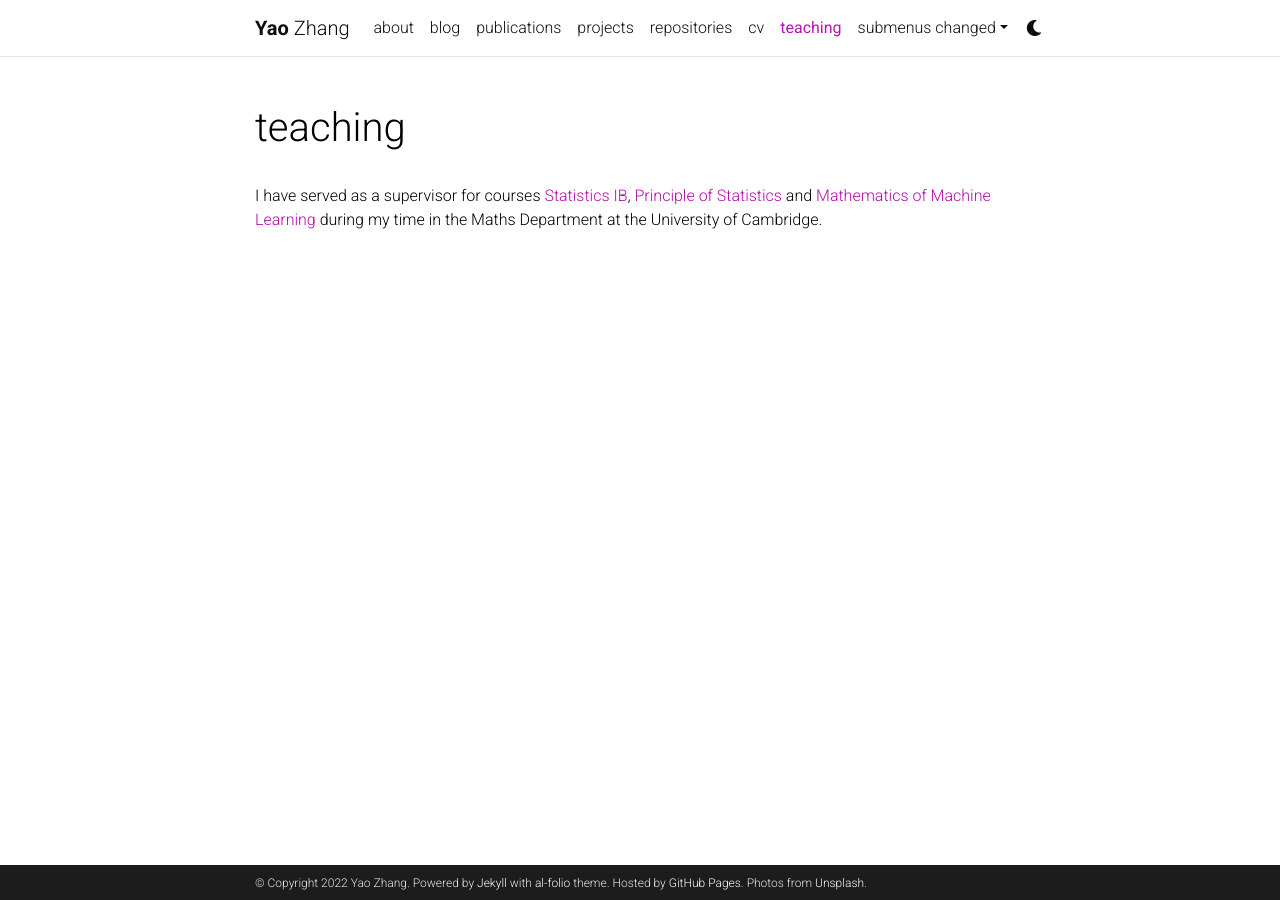
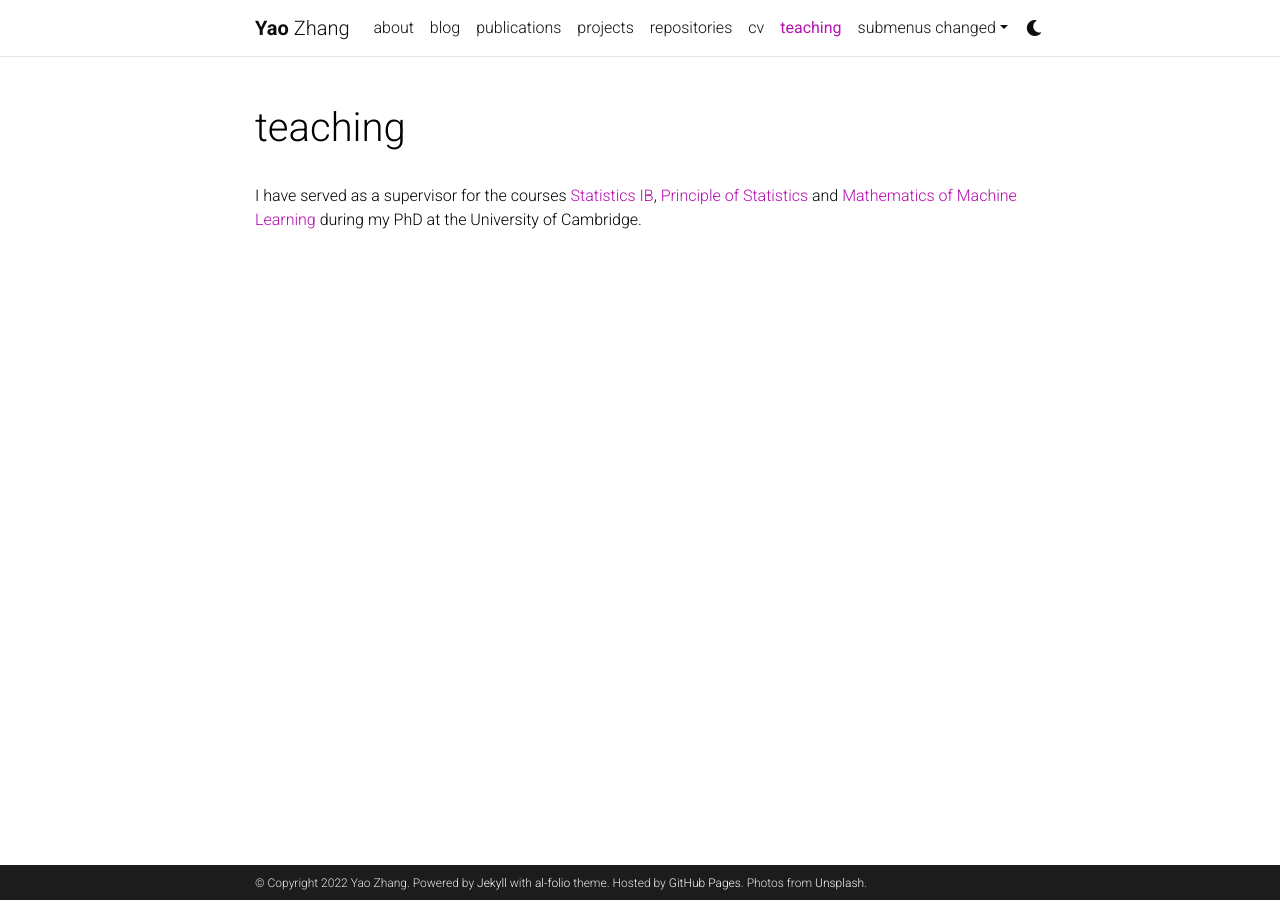
Before and after one commit to yaozhang24/yaozhang.github.io, a Jekyll site: the page built from _pages/teaching.md, in a window 1280 px wide. Built offline with Jekyll 4.4.1, drawn with Linux system fonts in a browser that asks for light colours; comment, search, counter and statistics services are not loaded; a style sheet for code colours, icons or effects is not loaded.

Commit message:
Update teaching.md

```diff
--- a/_pages/teaching.md
+++ b/_pages/teaching.md
@@ -6,5 +6,5 @@ nav: true
 nav_order: 5
 ---
 
-I have served as a supervisor for courses [Statistics IB](https://www.dpmms.cam.ac.uk/study/#PartIB), [Principle of Statistics](https://www.dpmms.cam.ac.uk/study/#PartII) and
-[Mathematics of Machine Learning](https://www.dpmms.cam.ac.uk/study/#PartII) during my time in the Maths Department at the University of Cambridge.
+I have served as a supervisor for the courses [Statistics IB](https://www.dpmms.cam.ac.uk/study/#PartIB), [Principle of Statistics](https://www.dpmms.cam.ac.uk/study/#PartII) and
+[Mathematics of Machine Learning](https://www.dpmms.cam.ac.uk/study/#PartII) during my PhD at the University of Cambridge.
```
